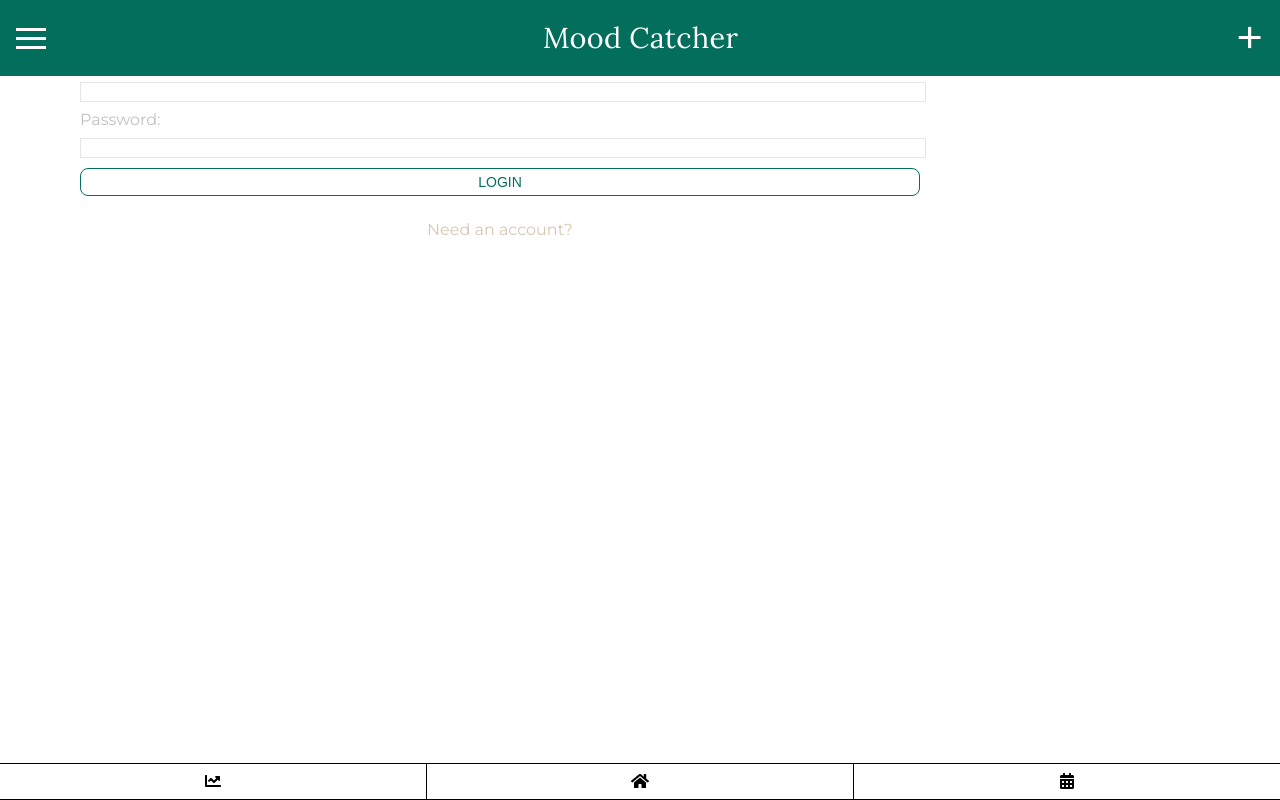
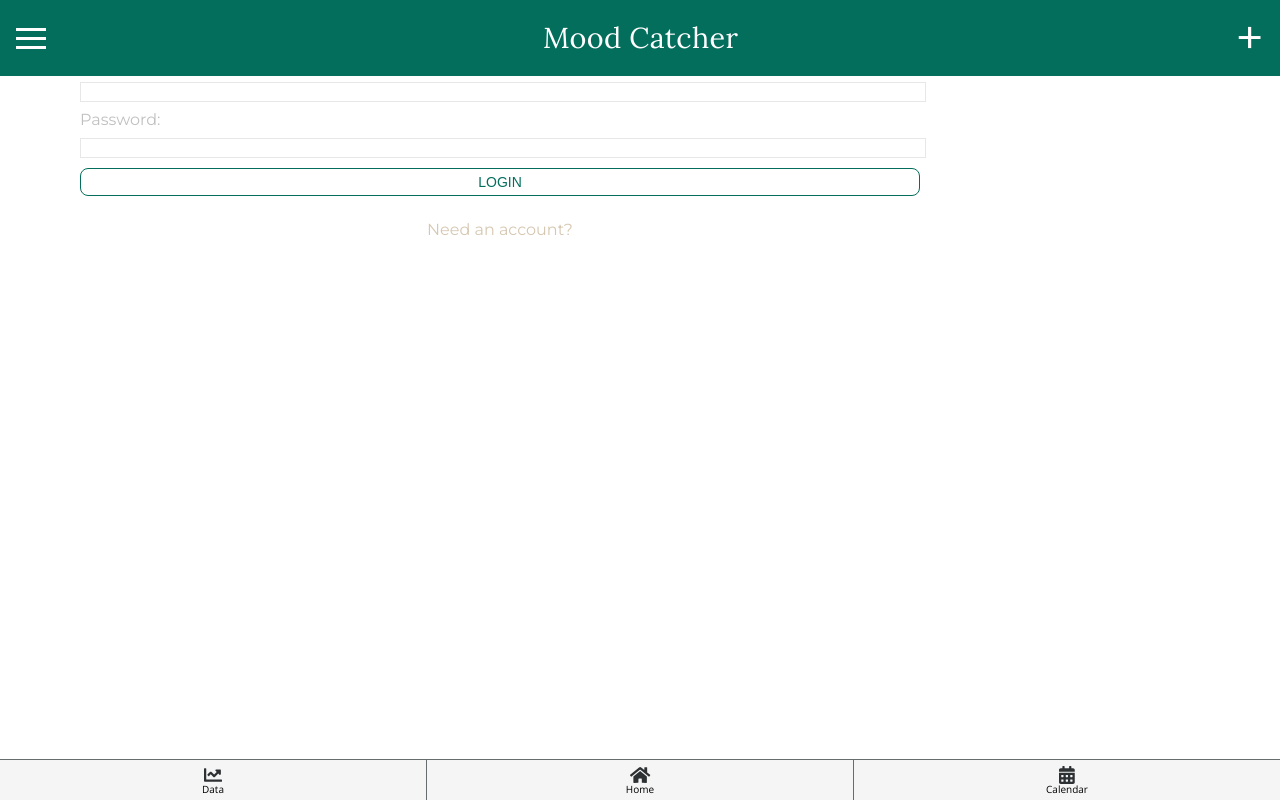
Before and after one commit to Euniceem/Mood-Journal, a React (Create React App) app: page /login in a window 1280 px wide. Built offline with nearby package versions, Linux system fonts and the light colour scheme; sample sign-in values are in the browser's storage.

Commit message:
polished scss

```diff
--- a/sass/config.scss
+++ b/sass/config.scss
@@ -21,6 +21,9 @@ $dark-purple: #9038CA;
 
 $main-color: #D2F3FF;
 $font-color: #5A5D5F;
+
+$nav-border-color:#676C6F;
+$nav-link-color:#2E3133;
 
 $color-save-1: rgb(140, 15, 61);
 $color-save-2: rgb(14, 142, 121);
--- a/src/components/Navigation/Navigation.jsx
+++ b/src/components/Navigation/Navigation.jsx
@@ -18,22 +18,25 @@ const Navigation = (props) => {
 
       {props.setHomePage === "calendar" ?
         <div className="navbar">
-          <div className="data">
+          <div className="data" id="nav-box">
             <Link to="/data" className="link">
               <FontAwesomeIcon className="fa-icon" icon="chart-line" />
             </Link>
+            <div className="link-name">Data</div>
           </div>
 
           <div id="home" className="calendar">
             <Link to="/calendar" className="link">
               <FontAwesomeIcon className="fa-icon" icon="home" />
             </Link>
+            <div className="link-name">Home</div>
           </div>
 
-          <div className="feed">
+          <div className="feed" id="nav-box">
             <Link to="/feed" className="link">
               <FontAwesomeIcon className="fa-icon" icon="list-alt" />
             </Link>
+            <div className="link-name">Feed</div>
           </div>
         </div>
         : null
@@ -41,22 +44,25 @@ const Navigation = (props) => {
 
       {props.setHomePage === "feed" ?
         <div className="navbar">
-          <div className="data">
+          <div className="data" id="nav-box">
             <Link to="/data" className="link">
               <FontAwesomeIcon className="fa-icon" icon="chart-line" />
             </Link>
+            <div className="link-name">Data</div>
           </div>
 
           <div id="home" className="feed">
             <Link to="/feed" className="link">
               <FontAwesomeIcon className="fa-icon" icon="home" />
             </Link>
+            <div className="link-name">Home</div>
           </div>
 
-          <div className="calendar">
+          <div className="calendar" id="nav-box">
             <Link to="/calendar" className="link">
               <FontAwesomeIcon className="fa-icon" icon="calendar-alt" />
             </Link>
+            <div className="link-name">Calendar</div>
           </div>
         </div>
         : null
@@ -64,22 +70,25 @@ const Navigation = (props) => {
 
       {props.setHomePage === "data" ?
         <div className="navbar">
-          <div className="feed">
+          <div className="feed" id="nav-box">
             <Link to="/feed" className="link">
               <FontAwesomeIcon className="fa-icon" icon="list-alt" />
             </Link>
+            <div className="link-name">Feed</div>
           </div>
 
           <div id="home" className="data">
             <Link to="/data" className="link">
               <FontAwesomeIcon className="fa-icon" icon="home" />
             </Link>
+            <div className="link-name">Home</div>
           </div>
 
-          <div className="calendar">
+          <div className="calendar" id="nav-box">
             <Link to="/calendar" className="link">
               <FontAwesomeIcon className="fa-icon" icon="calendar-alt" />
             </Link>
+            <div className="link-name">Calendar</div>
           </div>
         </div>
         : null
@@ -87,21 +96,24 @@ const Navigation = (props) => {
 
       {props.setHomePage === null ?
         <div className="navbar">
-          <div className="data">
+          <div className="data" id="nav-box">
             <Link to="/data" className="link">
               <FontAwesomeIcon className="fa-icon" icon="chart-line" /></Link>
+            <div className="link-name">Data</div>
           </div>
 
           <div id="home" className="feed">
             <Link to="/feed" className="link">
               <FontAwesomeIcon className="fa-icon" icon="home" />
             </Link>
+            <div className="link-name">Home</div>
           </div>
 
-          <div className="calendar">
+          <div className="calendar" id="nav-box">
             <Link to="/calendar" className="link">
               <FontAwesomeIcon className="fa-icon" icon="calendar-alt" />
             </Link>
+            <div className="link-name">Calendar</div>
           </div>
         </div>
         : null
--- a/src/components/Navigation/Navigation.scss
+++ b/src/components/Navigation/Navigation.scss
@@ -1,15 +1,16 @@
+@import '../../../sass/config';
 
 .navigation-container{
  display: flex;
  justify-content: center;
- height: 35px;
+ height: 40px;
  width: 100%;
- border-top: 1px solid black;
- border-bottom: 1px solid black;
+ border-top: 0.5px solid $nav-border-color;
  position: fixed;
  bottom: 0;
  left: 0;
- background-color: white;
+ background-color: whitesmoke;
+ font-family: $primary-font;
 
  .navbar{
    width: 100%;
@@ -23,14 +24,40 @@
    }
 
    #home{
-    border-left: 1px solid black;
-    border-right: 1px solid black;
+    border-left: 1px solid $nav-border-color;
+    border-right: 1px solid $nav-border-color;
+    display: flex;
+    flex-direction: column;
+    justify-content: center;
+    align-content: center;
+
+    .link{
+      font-size: 18px;
+    }
+
+    .link-name{
+      font-size: 10px;
+    }
+   }
+
+   #nav-box{
+    display: flex;
+    flex-direction: column;
+    justify-content: center;
+    align-content: center;
+
+    .link{
+      font-size: 18px;
+    }
+
+    .link-name{
+      font-size: 10px;
+    }
    }
 
   .link{
     text-decoration: none;
-    color: black;
+    color: $nav-link-color;
   }
  }
-
 }
```
